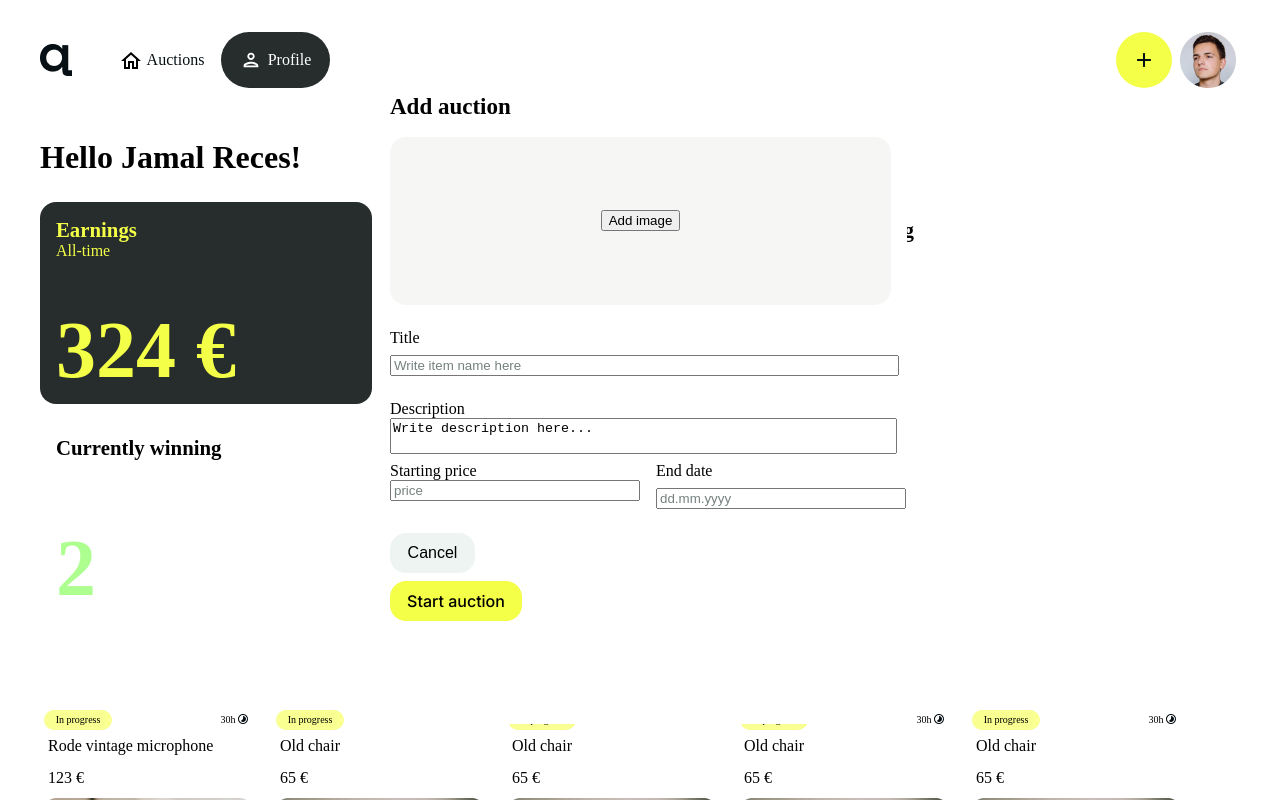
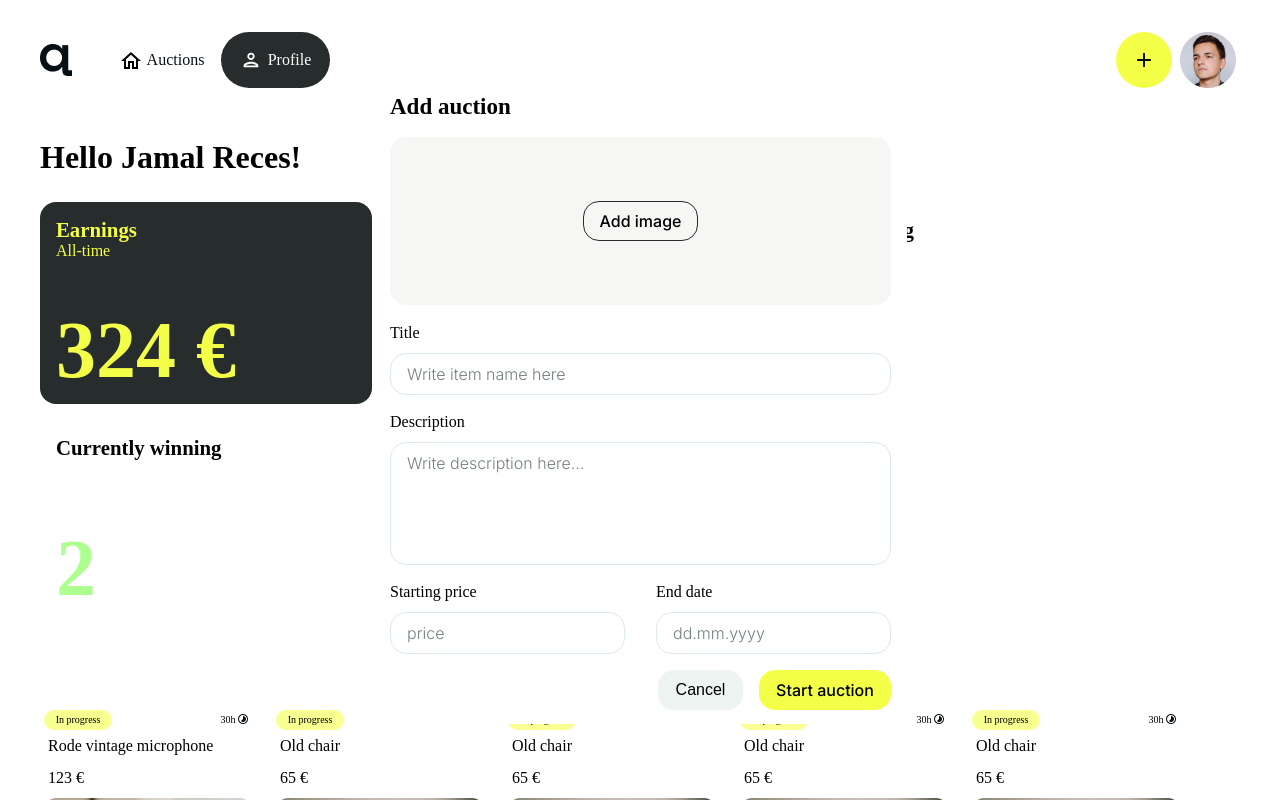
Before and after one commit to amadejaop/01-project-auctionbay-frontend-react, a React (Create React App) app: page /profile in a window 1280 px wide. Both pictures are taken after a click on the button 1144 px from the left and 61 px from the top of the page. Shown: the top 800 px of the page. Built offline with nearby package versions, Linux system fonts and the light colour scheme; the HTML template or start-up script is replaced by a standard one.

Commit message:
Style add auction modal

```diff
--- a/src/assets/styles/TopNavigation.css
+++ b/src/assets/styles/TopNavigation.css
@@ -164,7 +164,7 @@
     padding: 0;
     font-weight: 700;
     font-size: 1.438rem;
-    line-height: 27.6px;
+    line-height: 1.725rem;
 }
 
 .add-img {
@@ -188,14 +188,40 @@
 
 .price-date > label > input[type=number],
 .price-date > label > input[type=text] {
-    width: 242px;
+    width: 235px;
+    -moz-appearance: textfield;
+    appearance: textfield;
+    border: 1px solid #DDE9E6;
+    border-radius: 16px;
+    padding: 8px 16px;
+    box-sizing: border-box;
+    font-size: 1rem;
+    font-weight: 300;
+    color: #74817F;
+    font-family: "Inter";
+    line-height: 1.5rem;
 }
 
 .addauction-form > label > input,
 .addauction-form > label > textarea {
-    width: 100%;
+    width: 501px;
+    padding: 0;
+    margin: 8px 0 8px 0;
     display: block;
     resize: none;
+    border: 1px solid #DDE9E6;
+    border-radius: 16px;
+    padding: 8px 16px;
+    font-size: 1rem;
+    font-weight: 300;
+    font-family: "Inter";
+    color: #74817F;
+    box-sizing: border-box;
+    line-height: 1.5rem;
+}
+
+.addauction-form > label > textarea {
+    height: 123px;
 }
 
 .addauction-form > button[type=submit] {
@@ -217,3 +243,57 @@
     cursor: pointer;
     background-color: #DDE9E6;
 }
+
+.add-img > button {
+    background-color: transparent;
+    border: 1px solid #272D2D;
+    padding: 8px 16px;
+    border-radius: 16px;
+    height: 40px;
+    font-size: 1rem;
+    font-weight: 500;
+    font-family: "Inter";
+}
+
+.add-img > button:hover {
+    background-color: #272D2D;
+    cursor: pointer;
+    color: #fff;
+}
+
+.addauction-form > label,
+.price-date > label {
+    line-height: 1.5rem;
+    margin-bottom: -1px;
+}
+
+.price-date > label > input[type=number] {
+    margin-top: 8px;
+}
+
+.formbuttons {
+    display: flex;
+    gap: 16px;
+    justify-content: flex-end;
+    margin-top: -7px;
+}
+
+.formbuttons > button[type=submit] {
+    border: none;
+    border-radius: 16px;
+    background-color: #F4FF47;
+    width: 132px;
+    height: 40px;
+    font-family: "Inter";
+    font-weight: 500;
+    font-size: 1rem;
+}
+
+.formbuttons > button[type=submit]:hover {
+    background-color: #D0DB33;
+    cursor: pointer;
+}
+
+.firstlabel {
+    margin-top: -8px;
+}
--- a/src/components/TopNavigation.tsx
+++ b/src/components/TopNavigation.tsx
@@ -91,14 +91,16 @@ export default function TopNavigation() {
                 <div className="add-img">
                   <button>Add image</button>
                 </div>
-              <label htmlFor="title">Title<input type="text" placeholder="Write item name here" /></label>
+                <label htmlFor="title" className="firstlabel">Title<input type="text" placeholder="Write item name here" /></label>
                 <label htmlFor="description">Description<textarea name="description" id="description">Write description here...</textarea></label>
                 <div className="price-date">
                   <label htmlFor="startingPrice">Starting price<input type="number" placeholder="price" /></label>
                   <label htmlFor="endDate">End date<input type="text" placeholder="dd.mm.yyyy" /></label>
                 </div>
+                <div className="formbuttons">
                   <button onClick={closeAddAuction} className="cancel-btn">Cancel</button>
                   <button type="submit">Start auction</button>
+                </div>
               </form>
             </div>
           )}
```
Lines whose indentation alone changed are shown as unchanged.
